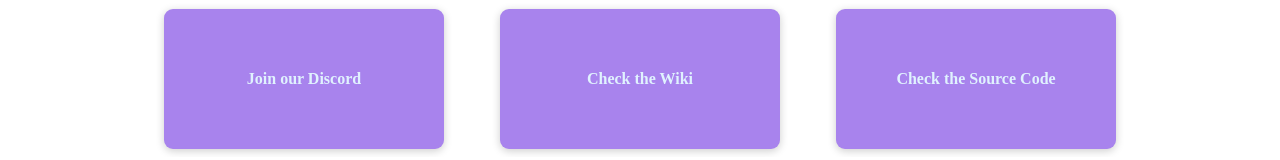
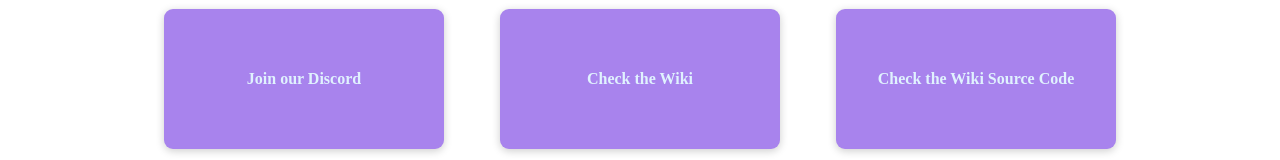
Before and after one commit to eli32-vlc/fmhyguidesindex, a Next.js app: page / in a window 1280 px wide. Shown: the part 775-935 px from the top of the page. Built offline with nearby package versions, Linux system fonts and the light colour scheme.

Commit message:
Update index.mdx

```diff
--- a/pages/index.mdx
+++ b/pages/index.mdx
@@ -31,9 +31,9 @@ export const config = {
   }}
 >
   {[
-    { text: 'Join our Discord', link: 'https://rentry.co/fmhy-invite' },
+    { text: 'Join our Discord', link: 'https://discord.com/example' },
     { text: 'Check the Wiki', link: 'https://fmhy.lol' },
-    { text: 'Check the Source Code', link: 'https://github.com/fmhy/FMHYEdit' },
+    { text: 'Check the Wiki Source Code', link: 'https://github.com/fmhy/FMHYEdit' },
   ].map((item) => (
     <div
       key={item.text}
@@ -79,3 +79,5 @@ export const config = {
     </div>
   ))}
 </div>
+
+**Thanks for InternetNinja for giving me a base to build this project!**
```
